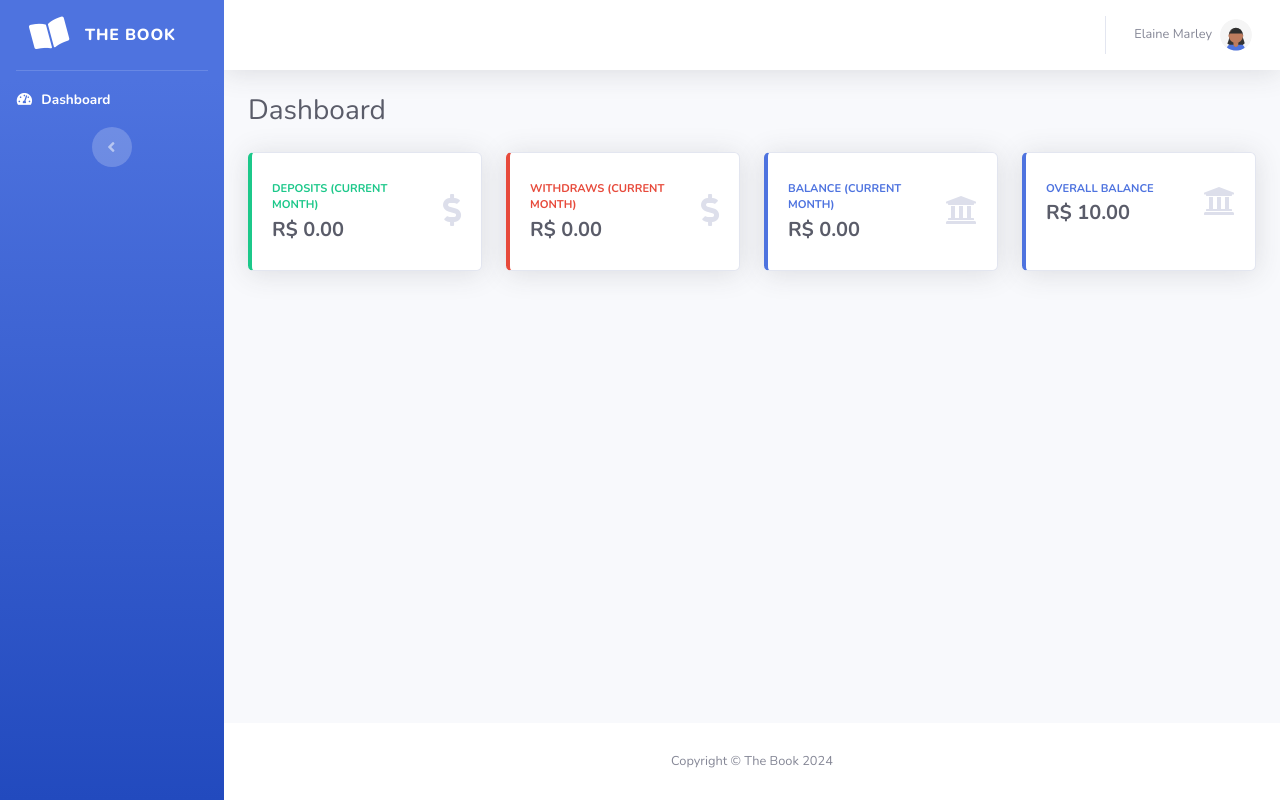
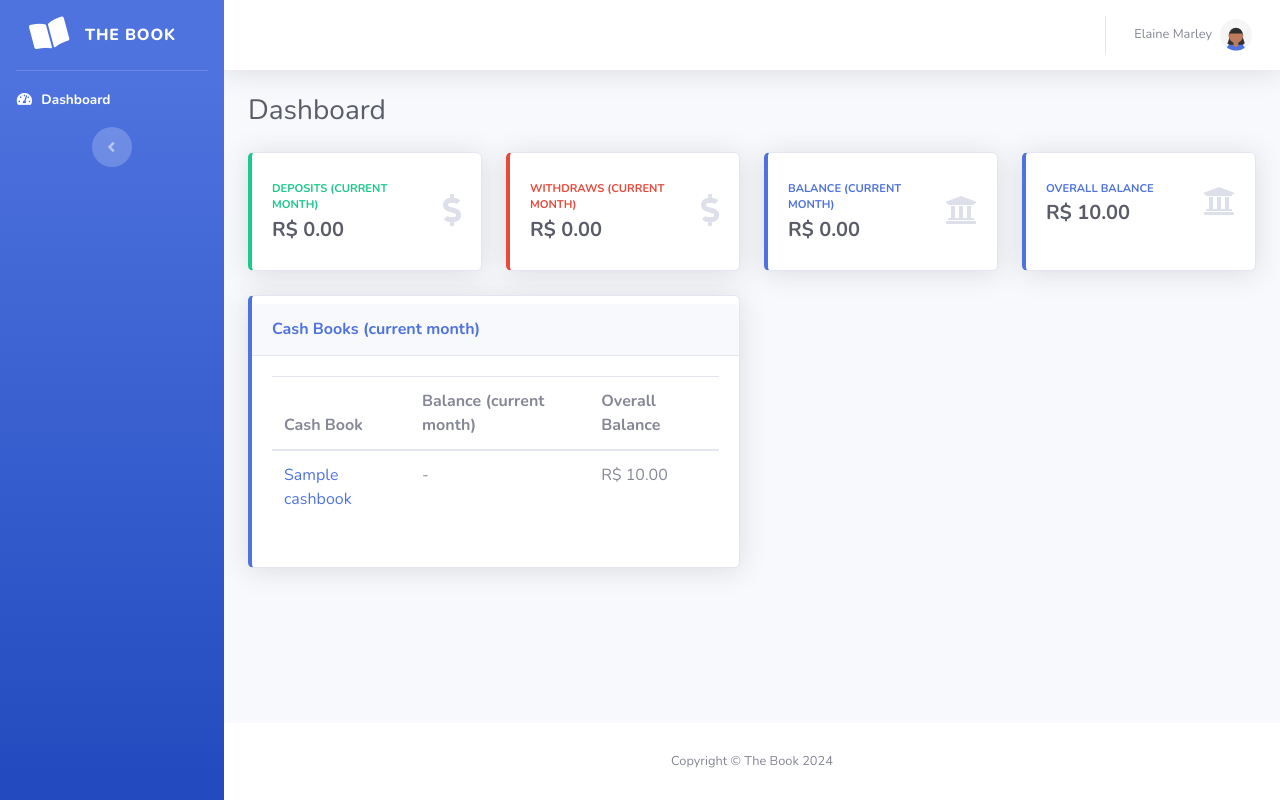
Before and after one commit to lhc/thebook, a Django app: page / in a window 1280 px wide. Run offline with Django 5.2, Linux system fonts and the light colour scheme; a user stored in the database is signed in; tables that the repository leaves empty hold one stand-in row (values such as "Sample post"); some libraries are stand-ins or nearby versions.

Commit message:
Return cash books summary to dashboard context

```diff
--- a/thebook/base/templates/base/dashboard.html
+++ b/thebook/base/templates/base/dashboard.html
@@ -92,6 +92,48 @@
       </div>
     </div>
 
+    <div class="row">
+      <div class="col-xl-6 col-md-2 mb-6">
+        <div class="card border-left-primary shadow h-100 py-2">
+          <div class="card-header py-3 d-flex flex-row align-items-center justify-content-between">
+            <h6 class="m-0 font-weight-bold text-primary">
+              {% translate "Cash Books (current month)" %}
+            </h6>
+          </div>
+          <div class="card-body">
+            <table class="table table-hover">
+              <thead>
+                <th>
+                  {% translate "Cash Book" %}
+                </th>
+                <th>
+                  {% translate "Balance (current month)" %}
+                </th>
+                <th>
+                  {% translate "Overall Balance" %}
+                </th>
+              </thead>
+              <tbody>
+                {% for cash_book_summary in cash_books_summary %}
+                  <tr>
+                    <td>
+                      <a href="">{{ cash_book_summary.name }}</a>
+                    </td>
+                    <td {% if cash_book_summary.balance_month < 0 %}class="text-danger"{% endif %}>
+                      {{ cash_book_summary.balance_month|money }}
+                    </td>
+                    <td {% if cash_book_summary.overall_balance < 0 %}class="text-danger"{% endif %}>
+                      {{ cash_book_summary.overall_balance|money }}
+                    </td>
+                  </tr>
+                {% endfor %}
+              </tbody>
+            </table>
+          </div>
+        </div>
+      </div>
+    </div>
+
   </div>
   <!-- /.container-fluid -->
 {% endblock content %}
--- a/thebook/base/views.py
+++ b/thebook/base/views.py
@@ -13,8 +13,8 @@ def _get_dashboard_context():
     overall_balance = Decimal("0")
 
     today = datetime.date.today()
-    cash_books = CashBook.objects.summary(year=today.year, month=today.month)
-    for cash_book in cash_books:
+    cash_books_summary = CashBook.objects.summary(year=today.year, month=today.month)
+    for cash_book in cash_books_summary:
         deposits += cash_book.deposits
         withdraws += cash_book.withdraws
         balance += cash_book.balance
@@ -24,9 +24,8 @@ def _get_dashboard_context():
         "deposits": deposits.quantize(Decimal(".01"), rounding=ROUND_UP),
         "withdraws": withdraws.quantize(Decimal(".01"), rounding=ROUND_UP),
         "balance": balance.quantize(Decimal(".01"), rounding=ROUND_UP),
-        "overall_balance": overall_balance.quantize(
-            Decimal(".01"), rounding=ROUND_UP
-        ),
+        "overall_balance": overall_balance.quantize(Decimal(".01"), rounding=ROUND_UP),
+        "cash_books_summary": cash_books_summary,
     }
 
 
--- a/thebook/bookkeeping/managers.py
+++ b/thebook/bookkeeping/managers.py
@@ -59,7 +59,7 @@ class CashBookQuerySet(models.QuerySet):
             ),
             year=Value(year, output_field=IntegerField()),
             month=Value(month, output_field=IntegerField()),
-        )
+        ).order_by("name")
 
 
 class TransactionQuerySet(models.QuerySet):
--- a/thebook/bookkeeping/models.py
+++ b/thebook/bookkeeping/models.py
@@ -31,6 +31,11 @@ class CashBook(models.Model):
 
     def __str__(self):
         return self.name
+
+    class Meta:
+        ordering = [
+            "name",
+        ]
 
     def save(self, *args, **kwargs):
         if not self.slug:
```
Also changed, not shown: thebook/base/tests/test_dashboard.py (+8 -6 lines), thebook/bookkeeping/tests/models/test_cash_book.py (+12 -0 lines), thebook/bookkeeping/migrations/0004_alter_cashbook_options.py (added).
